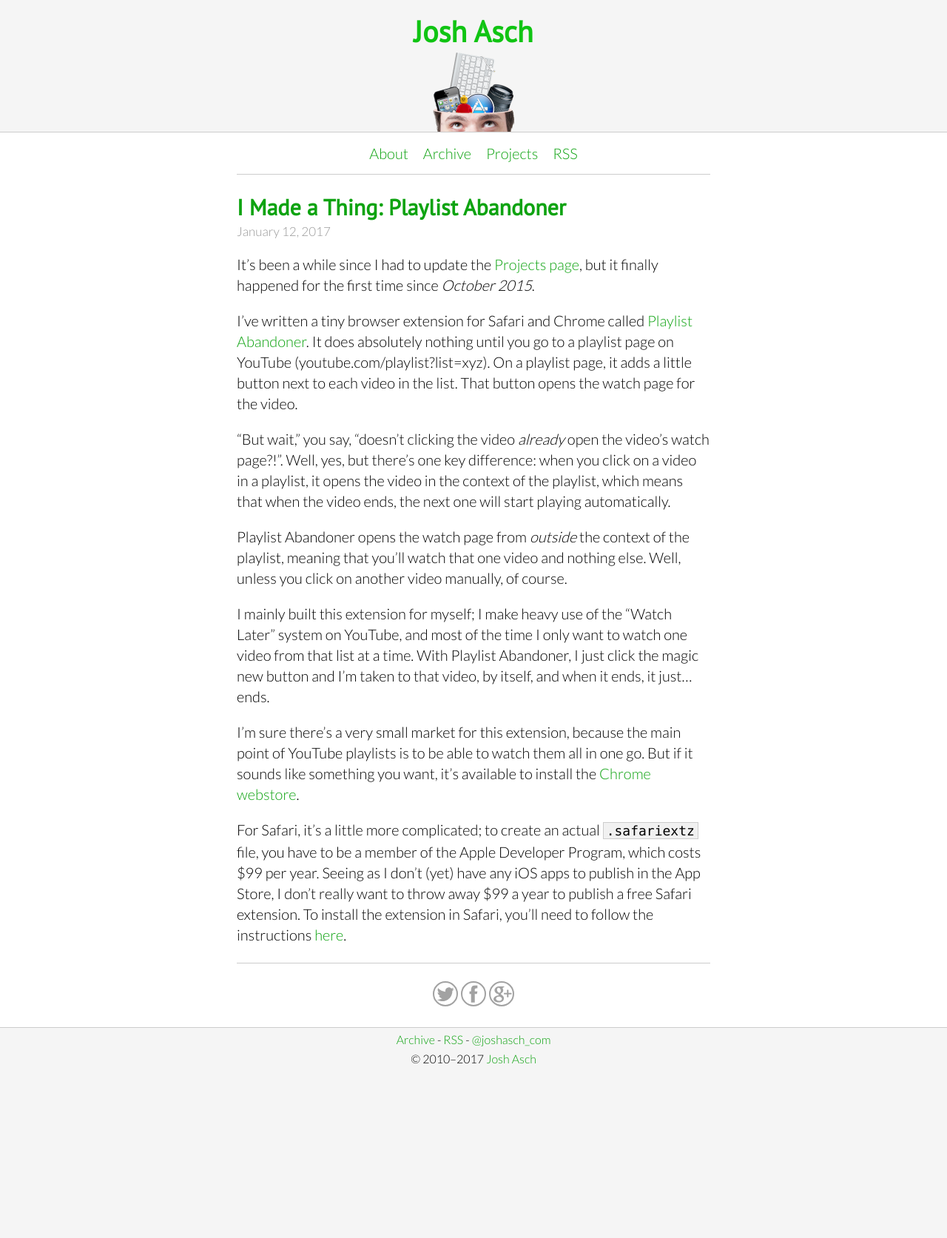
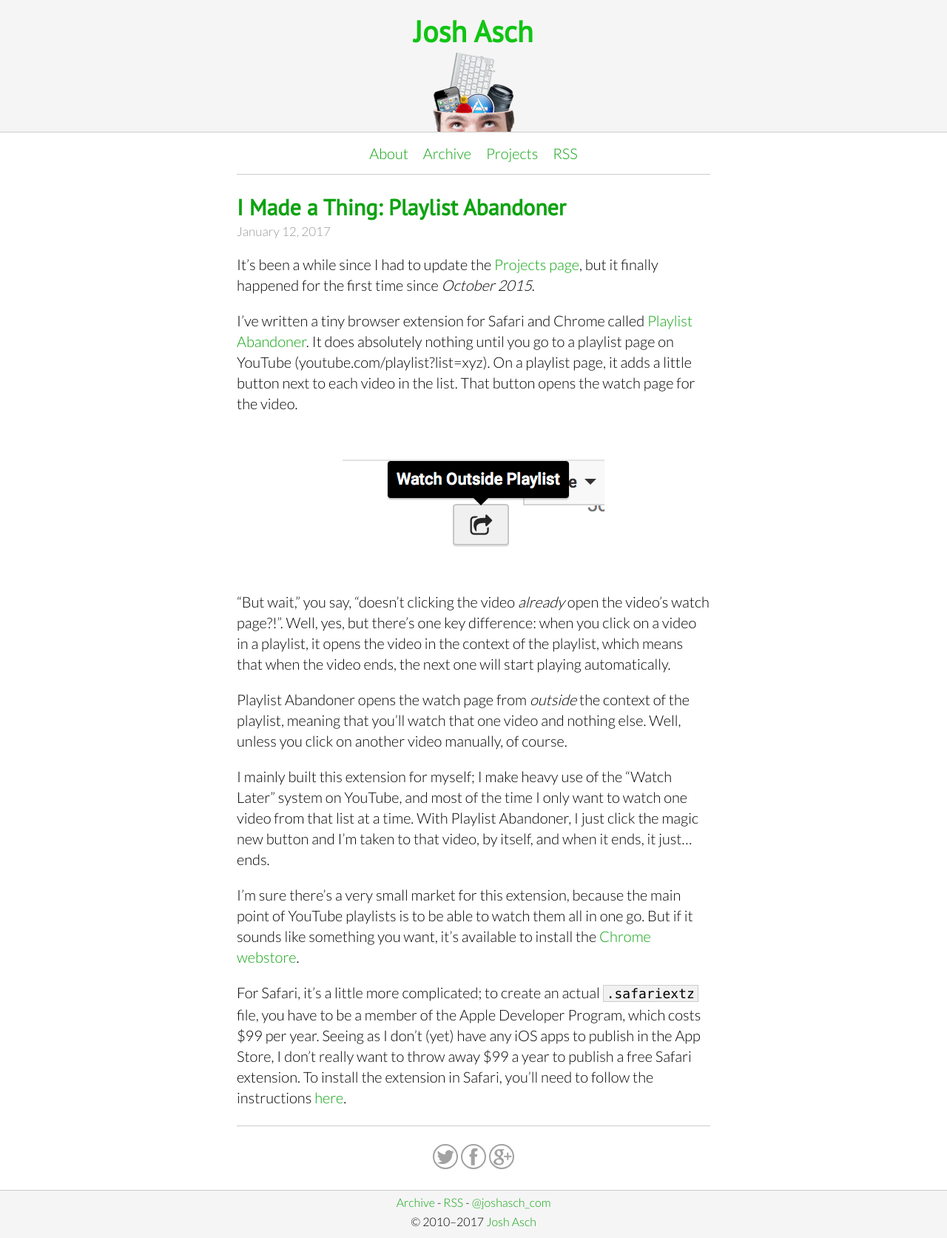
Before and after one commit to jobbogamer/jobbogamer.github.io, a Jekyll site: the page built from _posts/blog/2017-01-12-i-made-a-thing-playlist-abandoner.md, in a window 1280 px wide. Shown: the whole page at 74% size. Built offline with Jekyll 4.4.1, drawn with Linux system fonts in a browser that asks for light colours; comment, search, counter and statistics services are not loaded; before the commit the page ends 1453 px from its top, so only the background shows below that.

Commit message:
Add a screenshot to the Playlist Abandoner post

```diff
--- a/_posts/blog/2017-01-12-i-made-a-thing-playlist-abandoner.md
+++ b/_posts/blog/2017-01-12-i-made-a-thing-playlist-abandoner.md
@@ -40,3 +42,4 @@
 [projects]: http://joshasch.com/projects
 [github]: https://github.com/jobbogamer/PlaylistAnalyser
 [chrome]: https://chrome.google.com/webstore/detail/playlist-abandoner/bofdplnnckbbkffmkpmndfljedbldafo
+[screenshot]: /images/2017/01/12/playlist-abandoner.png
```
Also changed, not shown: other parts of _posts/blog/2017-01-12-i-made-a-thing-playlist-abandoner.md (+2 -0 lines), images/2017/01/12/playlist-abandoner.png (added).
